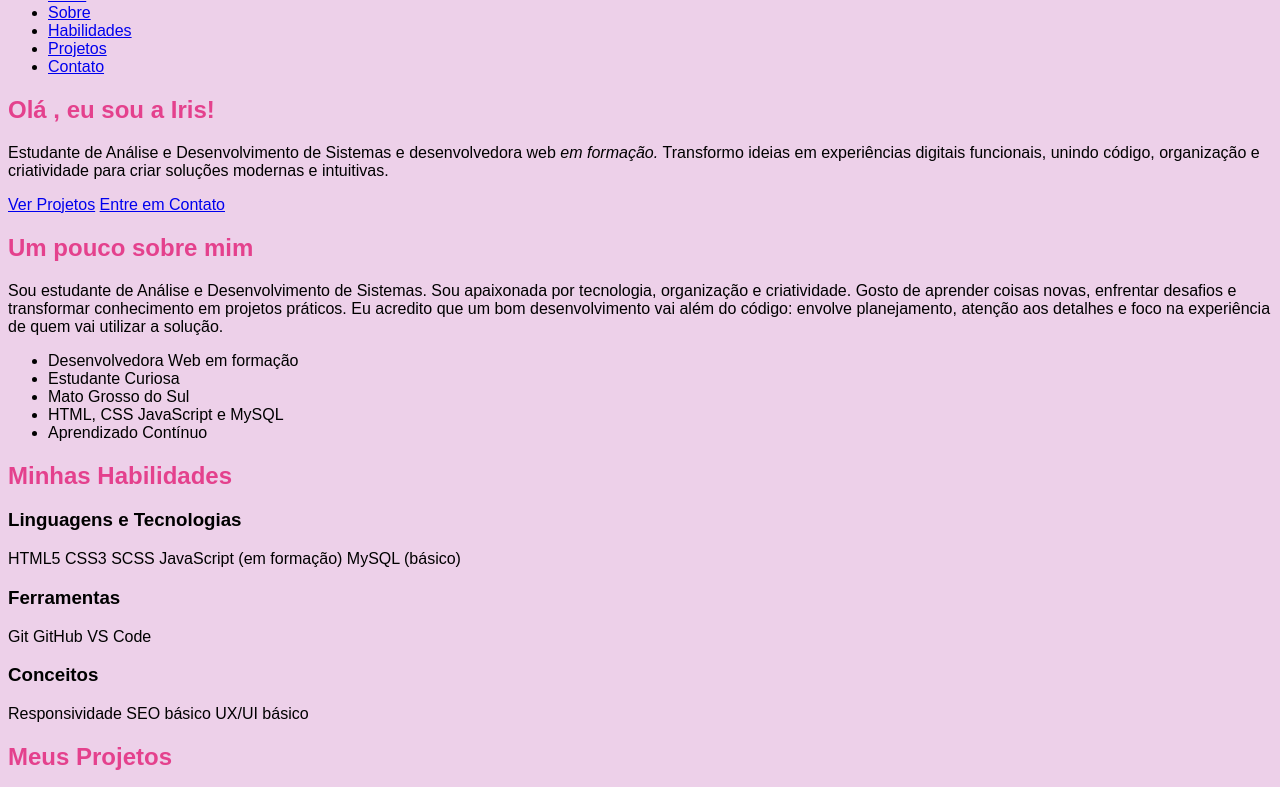
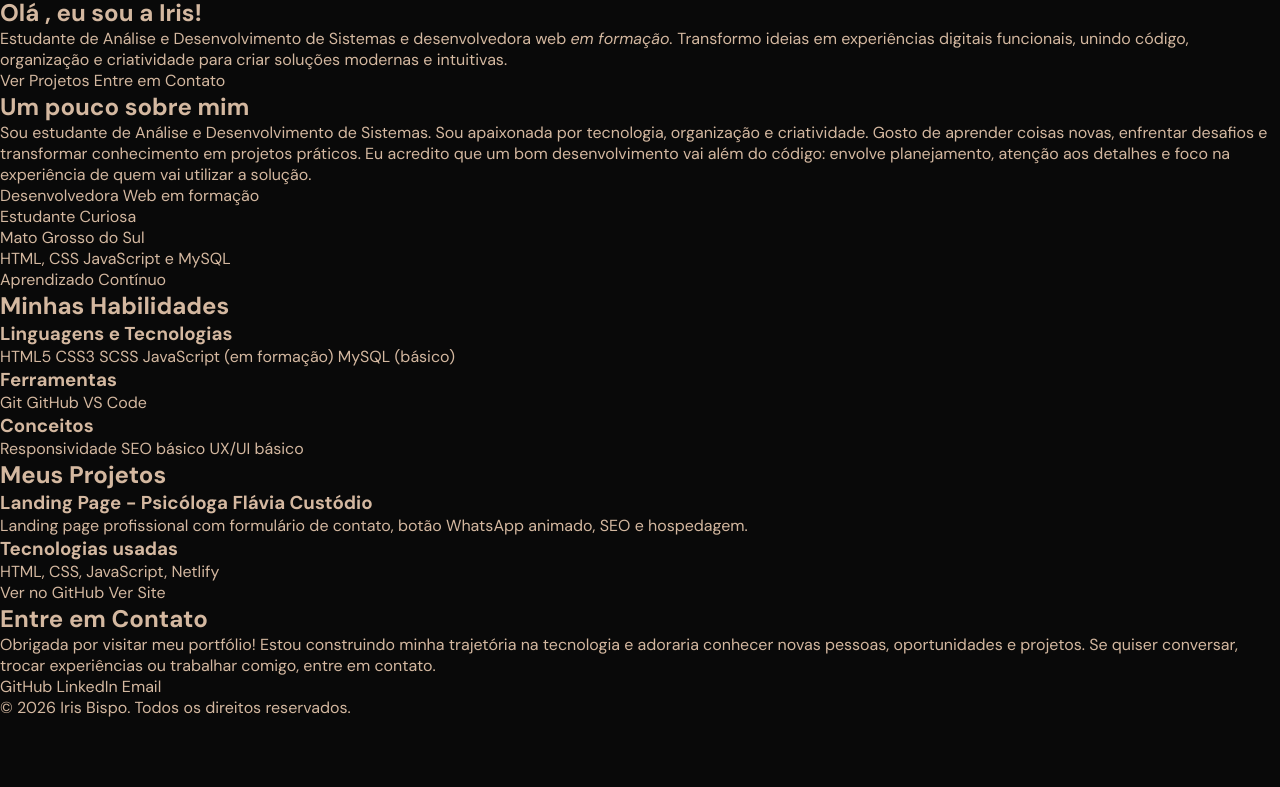
Before and after one commit to Irisabispo/portfolio-iris, a website: page index.html in a window 1280 px wide. Shown: the part 56-843 px from the top of the page. After the commit the page ends 800 px from the top, so only its background shows below. Drawn offline with Linux system fonts and the light colour scheme.

Commit message:
feat: adiciona estilos base, variáveis e navbar

```diff
--- a/index.html
+++ b/index.html
@@ -8,6 +8,9 @@
     <link rel="icon" type="image/png" sizes="32x32" href="./assets/favicon/favicon-32x32.png">
     <link rel="icon" type="image/png" sizes="16x16" href="./assets/favicon/favicon-16x16.png">
     <link rel="icon" type="image/svg+xml" href="./assets/favicon/favicon.svg">
+    <link rel="preconnect" href="https://fonts.googleapis.com">
+<link rel="preconnect" href="https://fonts.gstatic.com" crossorigin>
+<link href="https://fonts.googleapis.com/css2?family=DM+Sans:ital,opsz,wght@0,9..40,100..1000;1,9..40,100..1000&family=Playfair+Display+SC:ital,wght@0,400;0,700;0,900;1,400;1,700;1,900&display=swap" rel="stylesheet">
 </head>
 <body>
     <header>
--- /dev/null
+++ b/scss/_base.scss
@@ -0,0 +1,8 @@
+@use 'variables' as *;
+
+body {
+    background: $cor-principal;
+    font-family: $fonte-texto;
+    color: $cor-texto;
+
+}
--- a/scss/_header.scss
+++ b/scss/_header.scss
@@ -0,0 +1,13 @@
+@use 'variables' as *;
+
+.navbar {
+    display: flex;
+    justify-content: space-between;
+    width: 100%;
+    padding: 1rem 2rem;
+}
+
+.navbar ul {
+    display: flex;
+    gap: 2rem;
+}
--- a/scss/_reset.scss
+++ b/scss/_reset.scss
@@ -0,0 +1,14 @@
+* {
+    margin: 0;
+    padding: 0;
+    box-sizing: border-box;
+}
+
+a {
+    text-decoration: none;
+    color: inherit;
+}
+
+ul {
+    list-style: none;
+}
--- a/scss/_variables.scss
+++ b/scss/_variables.scss
@@ -1 +1,8 @@
-$cor-principal: #edd0e9;
+$cor-principal: #090909;
+$cor-destaque: #f472b6;
+$cor-titulo: #fbcfe8;
+$cor-texto: #d4b8a0;
+$fundo-alternativo: #1a1a1a;
+
+$fonte-titulo: 'Playfair Display SC', serif;
+$fonte-texto: 'DM Sans', sans-serif;
--- a/scss/styles.scss
+++ b/scss/styles.scss
@@ -1,15 +1,4 @@
-@use 'variables';
+@use 'variables' as *;
 @use 'reset';
 @use 'header';
-
-//estilos globais
-body {
-    background-color: variables.$cor-principal;
-    font-family: Arial, sans-serif;
-}
-
-
-
-h1, h2 {
-    color: rgb(228, 65, 141);
-}
+@use 'base';
```
Also changed, not shown: css/styles.css, 1 other file.
